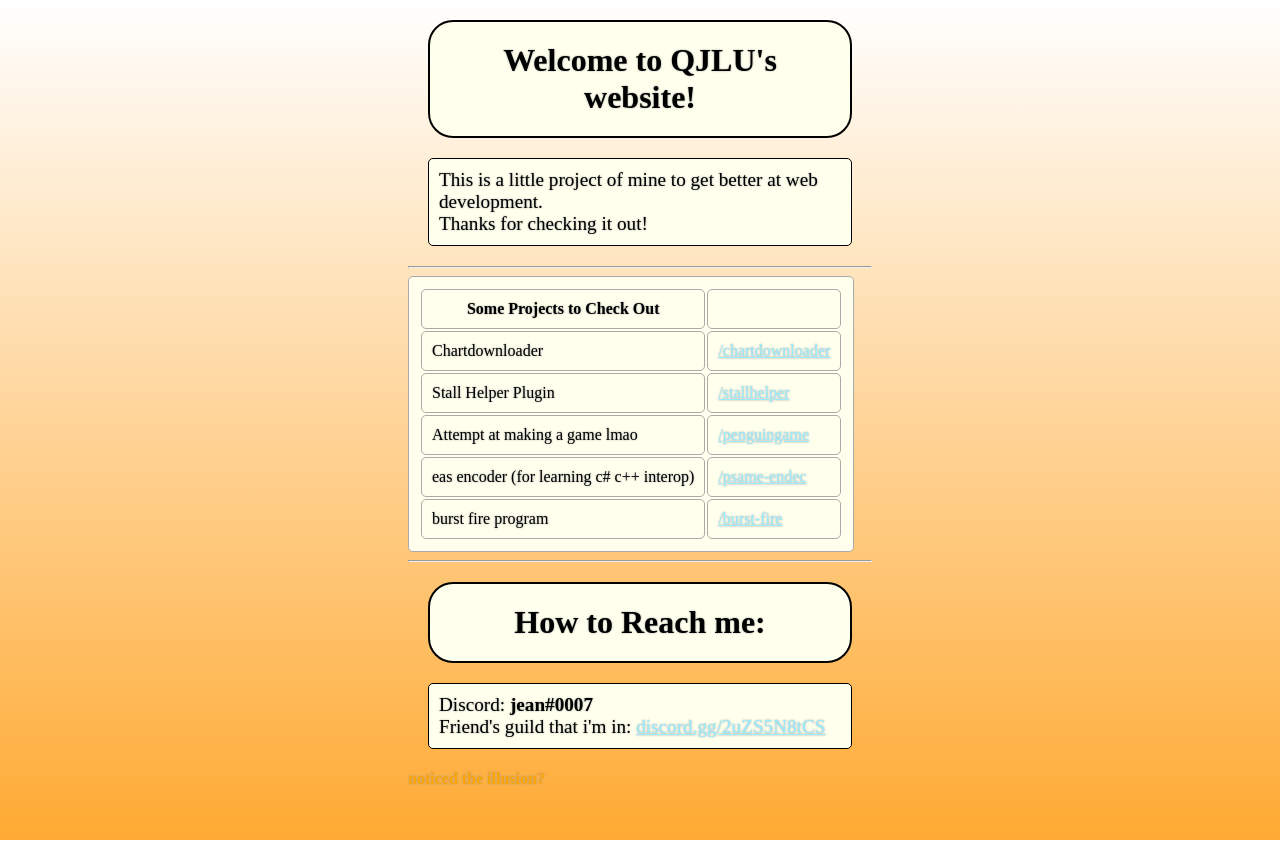
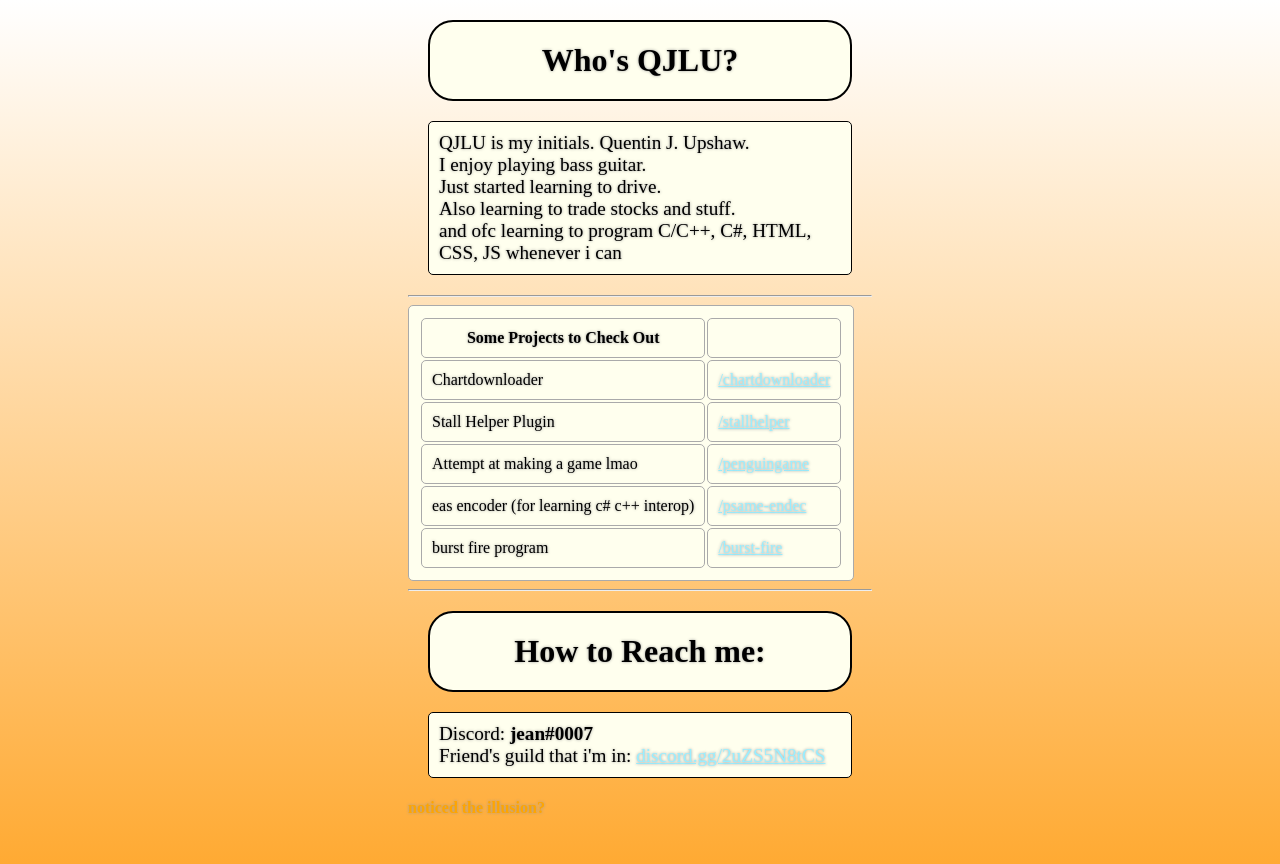
Before and after one commit to qjlu404/qjlu404.github.io, a plain HTML site: page index.html in a window 1280 px wide. Before the commit the page ends 840 px from the top, so only its background shows below. Drawn offline with Linux system fonts and the light colour scheme.

Commit message:
centered

```diff
--- a/index.html
+++ b/index.html
@@ -5,11 +5,14 @@
   </head>
   <body>
     <h1>
-      Welcome to QJLU's website!
+      Who's QJLU?
     </h1>
     <p>
-      This is a little project of mine to get better at web development.<br>
-      Thanks for checking it out!
+      QJLU is my initials. Quentin J. Upshaw.<br>
+      I enjoy playing bass guitar.<br>
+      Just started learning to drive.<br>
+      Also learning to trade stocks and stuff.<br>
+      and ofc learning to program C/C++, C#, HTML, CSS, JS whenever i can<br>
     </p>
     <hr>
        <table>
--- a/style.css
+++ b/style.css
@@ -1,9 +1,9 @@
 /* style.css by Quentin J. Upshaw*/
 html
 {
-	height: 105%;
+	height: 108%;
 	background: linear-gradient(#fff, #fa3);
-	text-shadow: 0 0 2px #999;
+	text-shadow: 0 0 3px #999;
 	min-width: 463px;
 }
 body
@@ -41,7 +41,6 @@ p
     padding: 10px;
     border-radius: 5px;
 }
-
 /*
  tables
 */
```
